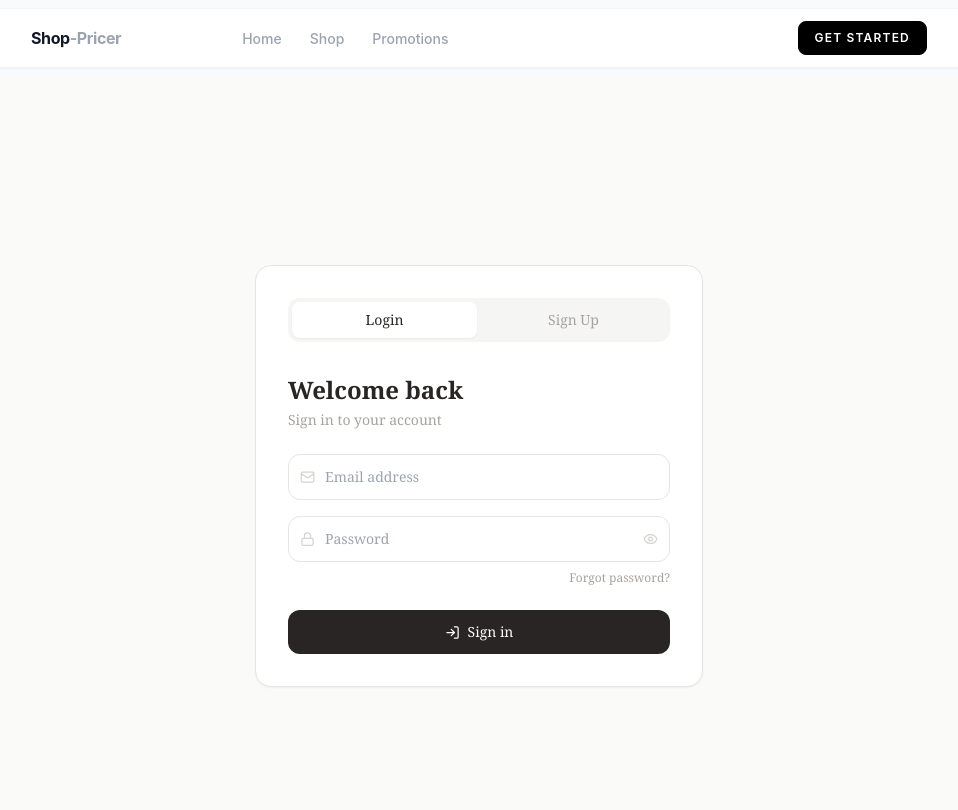
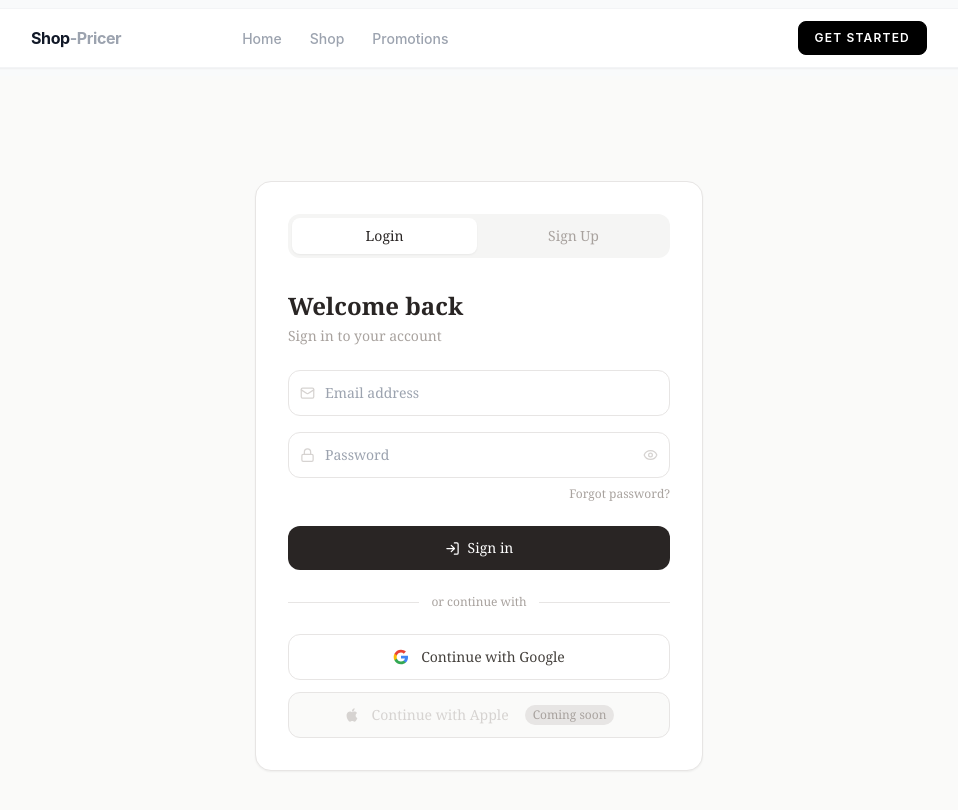
Before and after one commit to MihCom9/Shop-Pricer, a React (Create React App) app in the folder Frontend/shop-pricer/: page /login in a window 1280 px wide. Shown: the top 810 px of the page, without its empty margins (161-1119 px from the left). Built offline with nearby package versions, Linux system fonts and the light colour scheme; no server answers.

Commit message:
Add Google OAuth login button, disable Apple (coming soon)

```diff
--- a/Frontend/shop-pricer/src/pages/Login/Login.jsx
+++ b/Frontend/shop-pricer/src/pages/Login/Login.jsx
@@ -2,6 +2,21 @@ import { useState } from 'react';
 import { supabase } from '../../lib/supabase';
 import { Mail, Lock, Eye, EyeOff, LogIn, UserPlus } from 'lucide-react';
 import { useNavigate } from 'react-router-dom';
+
+const GoogleIcon = () => (
+  <svg width="16" height="16" viewBox="0 0 24 24" fill="none">
+    <path d="M22.56 12.25c0-.78-.07-1.53-.2-2.25H12v4.26h5.92c-.26 1.37-1.04 2.53-2.21 3.31v2.77h3.57c2.08-1.92 3.28-4.74 3.28-8.09z" fill="#4285F4"/>
+    <path d="M12 23c2.97 0 5.46-.98 7.28-2.66l-3.57-2.77c-.98.66-2.23 1.06-3.71 1.06-2.86 0-5.29-1.93-6.16-4.53H2.18v2.84C3.99 20.53 7.7 23 12 23z" fill="#34A853"/>
+    <path d="M5.84 14.09c-.22-.66-.35-1.36-.35-2.09s.13-1.43.35-2.09V7.07H2.18C1.43 8.55 1 10.22 1 12s.43 3.45 1.18 4.93l3.66-2.84z" fill="#FBBC05"/>
+    <path d="M12 5.38c1.62 0 3.06.56 4.21 1.64l3.15-3.15C17.45 2.09 14.97 1 12 1 7.7 1 3.99 3.47 2.18 7.07l3.66 2.84c.87-2.6 3.3-4.53 6.16-4.53z" fill="#EA4335"/>
+  </svg>
+);
+
+const AppleIcon = () => (
+  <svg width="16" height="16" viewBox="0 0 24 24" fill="currentColor">
+    <path d="M18.71 19.5c-.83 1.24-1.71 2.45-3.05 2.47-1.34.03-1.77-.79-3.29-.79-1.53 0-2 .77-3.27.82-1.31.05-2.3-1.32-3.14-2.53C4.25 17 2.94 12.45 4.7 9.39c.87-1.52 2.43-2.48 4.12-2.51 1.28-.02 2.5.87 3.29.87.78 0 2.26-1.07 3.8-.91.65.03 2.47.26 3.64 1.98-.09.06-2.17 1.28-2.15 3.81.03 3.02 2.65 4.03 2.68 4.04-.03.07-.42 1.44-1.38 2.83M13 3.5c.73-.83 1.94-1.46 2.94-1.5.13 1.17-.34 2.35-1.04 3.19-.69.85-1.83 1.51-2.95 1.42-.15-1.15.41-2.35 1.05-3.11z"/>
+  </svg>
+);
 
 export default function Login() {
   const navigate = useNavigate();
@@ -48,6 +63,15 @@ export default function Login() {
     if (error) setError(error.message);
     else setMessage('Password reset link sent — check your email.');
     setLoading(false);
+  };
+
+  const handleOAuth = async (provider) => {
+    setError('');
+    const { error } = await supabase.auth.signInWithOAuth({
+      provider,
+      options: { redirectTo: `${window.location.origin}/` },
+    });
+    if (error) setError(error.message);
   };
 
   const submitHandler = mode === 'login' ? handleLogin : mode === 'signup' ? handleSignup : handleForgot;
@@ -184,6 +208,35 @@ export default function Login() {
             </button>
           )}
         </form>
+
+        {/* OAuth — only on login/signup */}
+        {mode !== 'forgot' && (
+          <>
+            <div className="flex items-center gap-3 my-6">
+              <div className="flex-1 h-px bg-stone-200" />
+              <span className="text-xs text-stone-400">or continue with</span>
+              <div className="flex-1 h-px bg-stone-200" />
+            </div>
+
+            <div className="flex flex-col gap-3">
+              <button
+                onClick={() => handleOAuth('google')}
+                className="flex items-center justify-center gap-3 w-full py-3 border border-stone-200 rounded-xl text-sm text-stone-700 hover:bg-stone-50 transition-all"
+              >
+                <GoogleIcon />
+                Continue with Google
+              </button>
+              <button
+                disabled
+                className="flex items-center justify-center gap-3 w-full py-3 border border-stone-200 rounded-xl text-sm text-stone-300 bg-stone-50 cursor-not-allowed"
+              >
+                <AppleIcon />
+                Continue with Apple
+                <span className="text-xs bg-stone-200 text-stone-400 px-2 py-0.5 rounded-full ml-1">Coming soon</span>
+              </button>
+            </div>
+          </>
+        )}
       </div>
     </div>
   );
```
